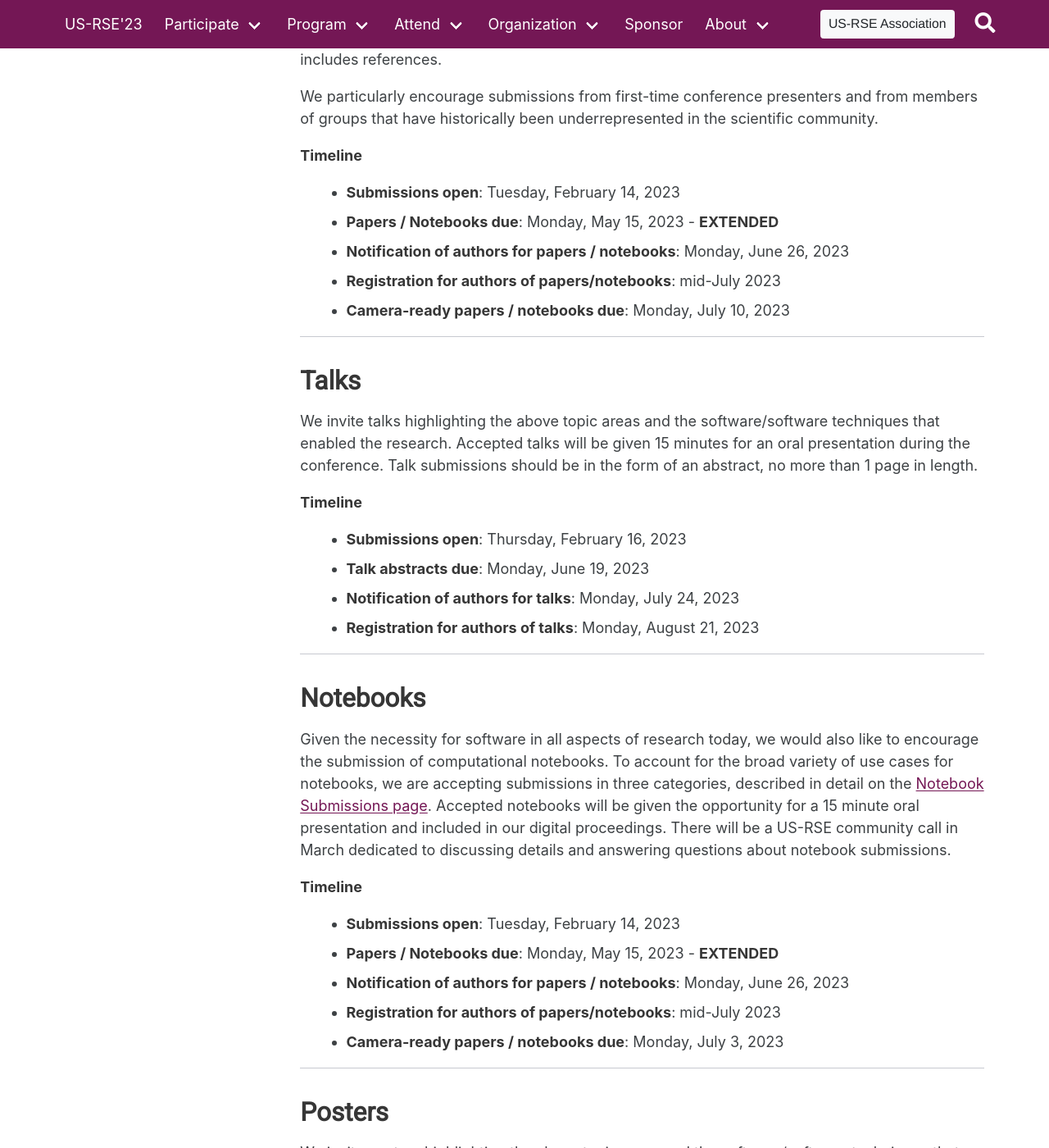
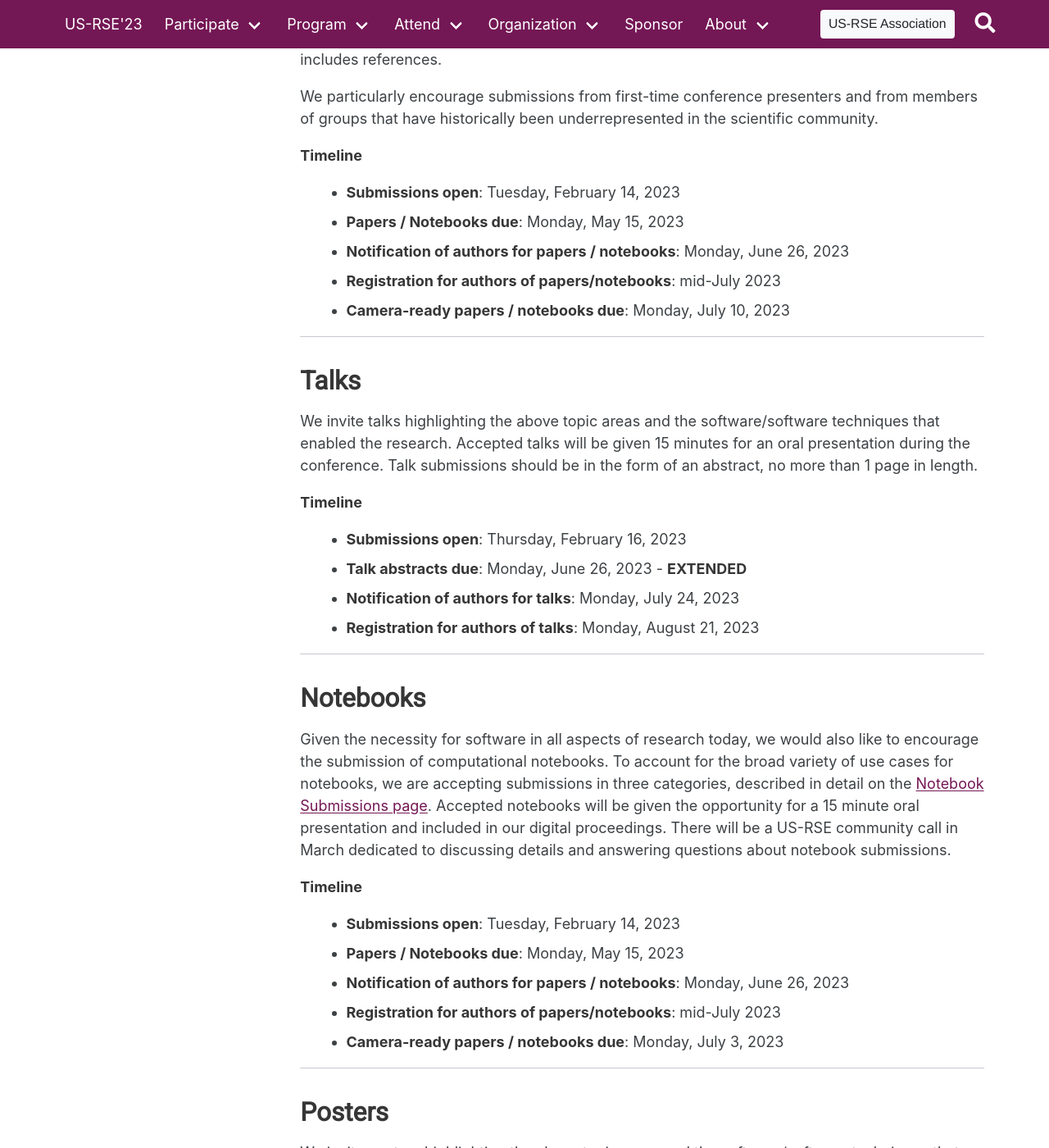
Before and after one commit to USRSE/usrse23, a Jekyll site: the page built from pages/participate/participate.md, in a window 1280 px wide and 1400 px high, scrolled down 1652 px. Shown: the whole window at 82% size. Built offline with Jekyll 4.4.1, drawn with Linux system fonts in a browser that asks for light colours; a style sheet for code colours, icons or effects is not loaded; some of the changed text lies outside the part shown.

Commit message:
Extend due date for talks/posters

```diff
--- a/index.html
+++ b/index.html
@@ -57,8 +57,8 @@ fb-img:
   <ul>
   <li><b>Submissions open</b>: Tuesday, February 14, 2023</li>
   <li><b>Workshops, Tutorials, and BoF submissions due</b>: Tuesday, April 11, 2023</li>
-  <li><b>Papers / Notebooks due</b>: Monday, May 15, 2023 - <b>FINAL EXTENSION</b></li>
-  <li><b>Poster / Talk abstracts due</b>: Monday, June 19, 2023</li>
+  <li><b>Papers / Notebooks due</b>: Monday, May 15, 2023</li>
+  <li><b>Poster / Talk abstracts due</b>: Monday, June 26, 2023 - <b>EXTENDED</b></li>
   <li><b>Conference Date</b>: October 16-18, 2023, Chicago, IL</li>
   </ul>
 
--- a/pages/participate/participate.md
+++ b/pages/participate/participate.md
@@ -32,8 +32,8 @@ include (but are not limited to):
 
 - **Submissions open**: Tuesday, February 14, 2023
 - **Workshops, Tutorials, and BoF submissions due**: Tuesday, April 11, 2023
-- **Papers / Notebooks due**: Monday, May 15, 2023 - **EXTENDED**
-- **Poster / Talk abstracts due**: Monday, June 19, 2023
+- **Papers / Notebooks due**: Monday, May 15, 2023
+- **Poster / Talk abstracts due**: Monday, June 26, 2023
 
 **Submission Website**: [EasyChair](https://easychair.org/conferences/?conf=usrsecon2023)
 
@@ -76,7 +76,7 @@ the scientific community.
 **Timeline**
 
 - **Submissions open**: Tuesday, February 14, 2023
-- **Papers / Notebooks due**: Monday, May 15, 2023 - **EXTENDED**
+- **Papers / Notebooks due**: Monday, May 15, 2023
 - **Notification of authors for papers / notebooks**: Monday, June 26, 2023
 - **Registration for authors of papers/notebooks**: mid-July 2023
 - **Camera-ready papers / notebooks due**: Monday, July 10, 2023
@@ -92,7 +92,7 @@ Talk submissions should be in the form of an abstract, no more than 1 page in le
 **Timeline**
 
 - **Submissions open**: Thursday, February 16, 2023
-- **Talk abstracts due**: Monday, June 19, 2023
+- **Talk abstracts due**: Monday, June 26, 2023 - **EXTENDED**
 - **Notification of authors for talks**: Monday, July 24, 2023
 - **Registration for authors of talks**: Monday, August 21, 2023
 
@@ -113,7 +113,7 @@ about notebook submissions.
 **Timeline**
 
 - **Submissions open**: Tuesday, February 14, 2023
-- **Papers / Notebooks due**: Monday, May 15, 2023 - **EXTENDED**
+- **Papers / Notebooks due**: Monday, May 15, 2023
 - **Notification of authors for papers / notebooks**: Monday, June 26, 2023
 - **Registration for authors of papers/notebooks**: mid-July 2023
 - **Camera-ready papers / notebooks due**: Monday, July 3, 2023
@@ -129,7 +129,7 @@ of an abstract, no more than 1 page in length.
 **Timeline**
 
 - **Submissions open**: Tuesday, February 14, 2023
-- **Poster abstracts due**: Monday, June 19, 2023
+- **Poster abstracts due**: Monday, June 26, 2023 - **EXTENDED**
 - **Notification of authors for posters**: Monday, July 24, 2023
 - **Registration for authors of posters**: Monday, August 21, 2023
 - **Camera-ready posters due**: Monday, August 28, 2023
```
Also changed, not shown: _posts/2023-06-16-extend-talks-posters.md (added, +9 -0 lines), pages/about/dates.md (+3 -3 lines).
